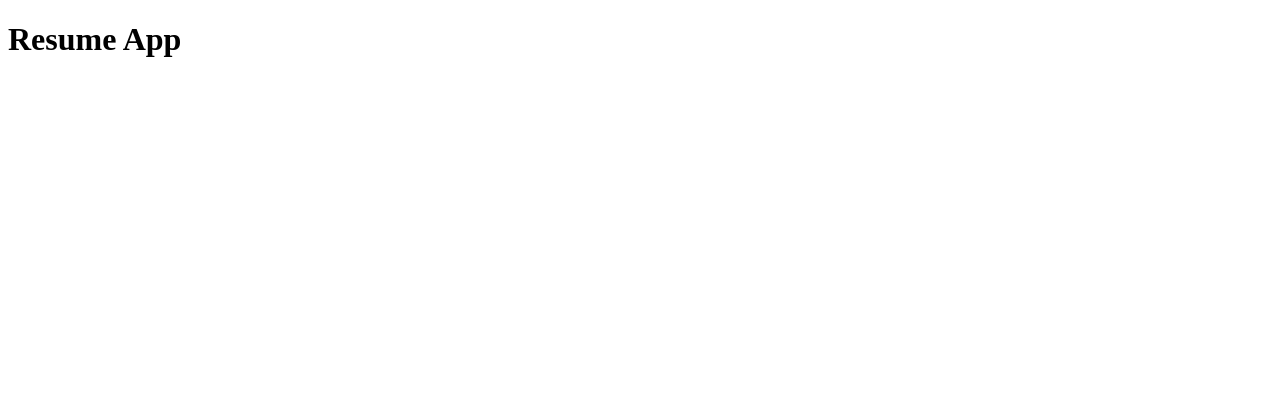
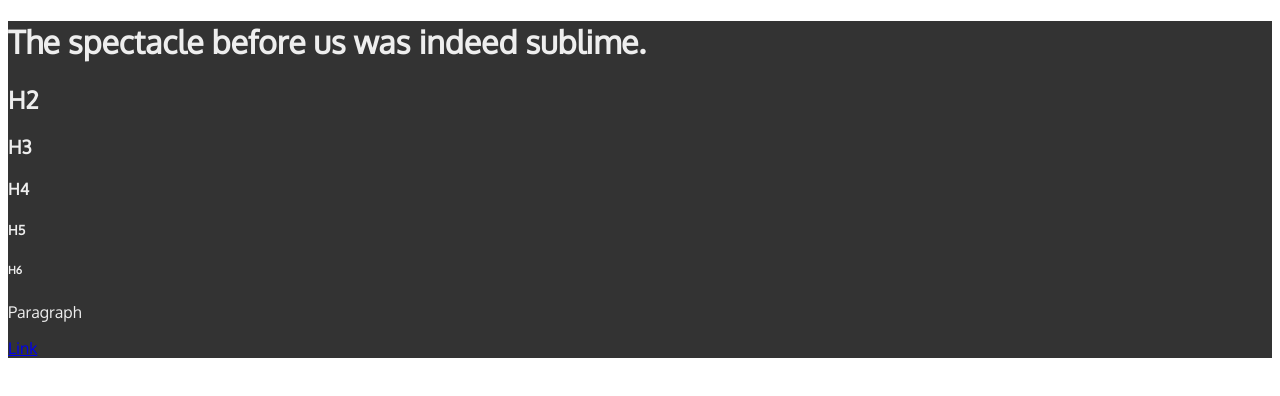
Before and after one commit to marla294/resume-app, a React (Create React App) app: page / in a window 1280 px wide. Shown: the top 396 px of the page. Built offline with nearby package versions, Linux system fonts and the light colour scheme.

Commit message:
Creating header component; Picking fonts and colors

```diff
--- a/src/components/App.js
+++ b/src/components/App.js
@@ -1,9 +1,10 @@
 import React, { Component } from "react";
+import Header from "./Header";
 
 class App extends Component {
-  render() {
-    return <h1>Resume App</h1>;
-  }
+	render() {
+		return <Header />;
+	}
 }
 
 export default App;
--- /dev/null
+++ b/src/components/Header.js
@@ -0,0 +1,20 @@
+import React from "react";
+
+class Header extends React.Component {
+	render() {
+		return (
+			<div className="header">
+				<h1>The spectacle before us was indeed sublime.</h1>
+				<h2>H2</h2>
+				<h3>H3</h3>
+				<h4>H4</h4>
+				<h5>H5</h5>
+				<h6>H6</h6>
+				<p>Paragraph</p>
+				<a href="google.com">Link</a>
+			</div>
+		);
+	}
+}
+
+export default Header;
--- a/src/css/style.css
+++ b/src/css/style.css
@@ -0,0 +1,10 @@
+@import url('https://fonts.googleapis.com/css?family=Oxygen');
+
+html {
+	font-family: 'Oxygen', sans-serif;
+}
+
+.header {
+	background-color: #333;
+	color: #eee;
+}
```
